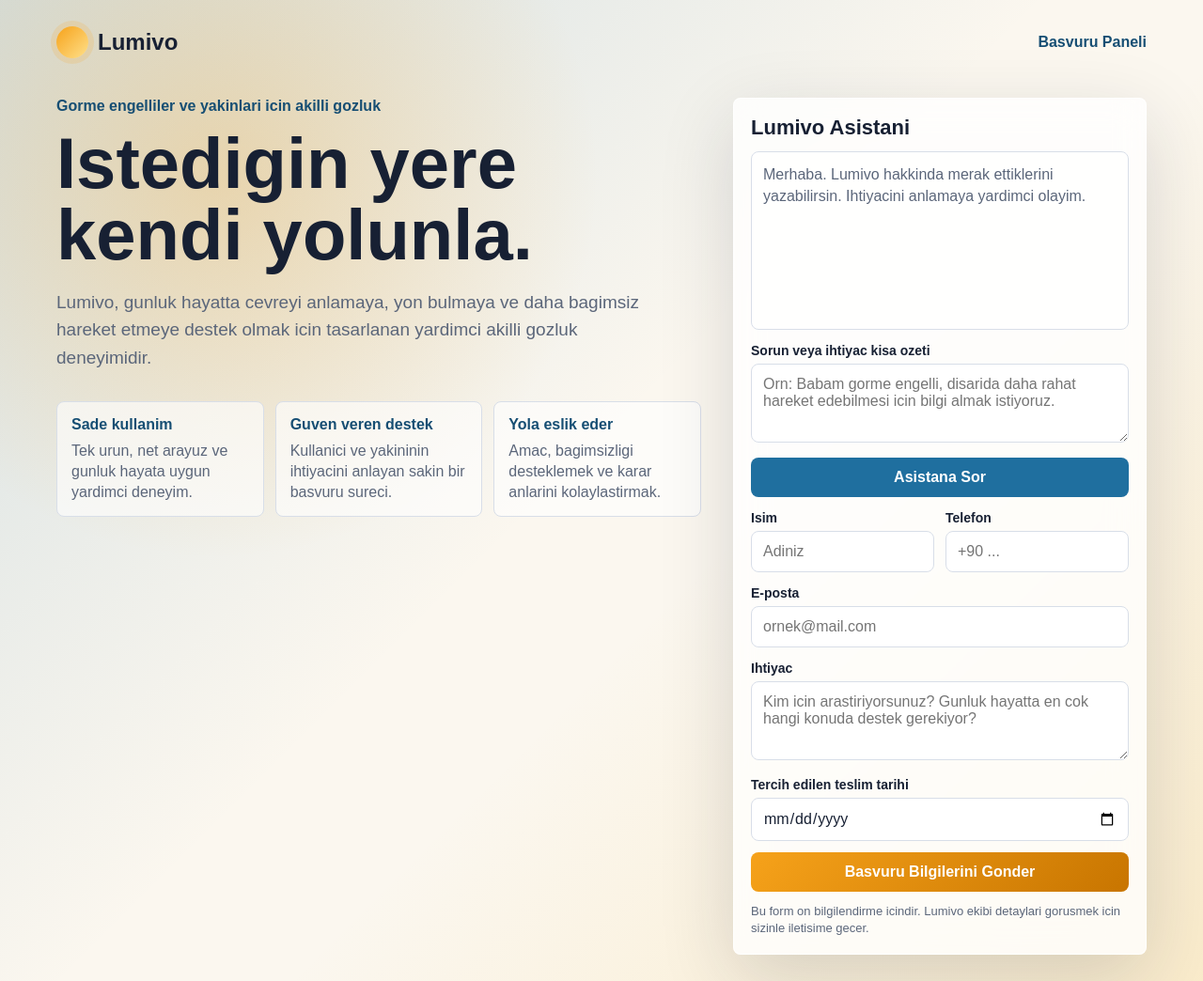
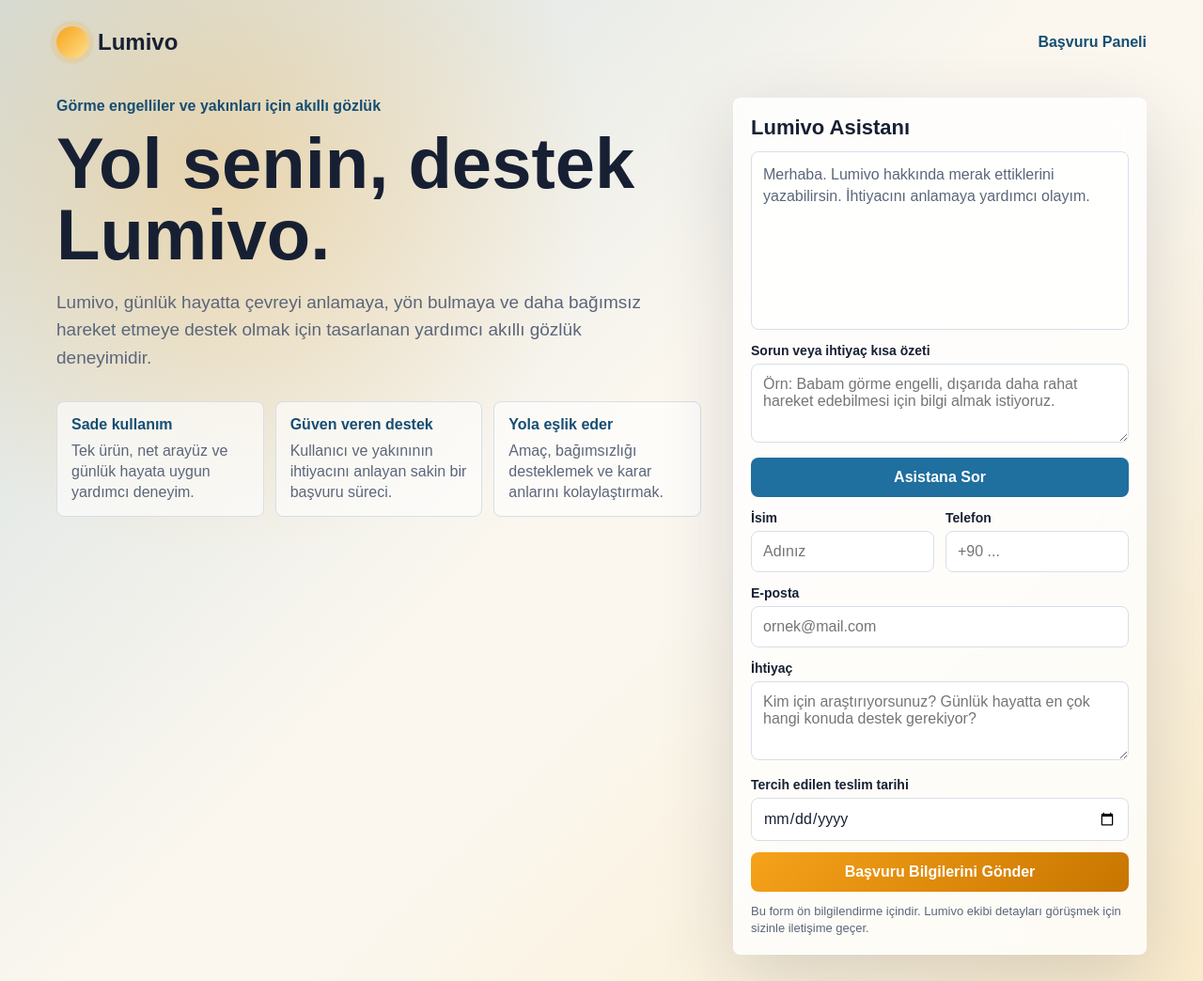
Before and after one commit to edanuray8668-creator/lumivo, a Flask app: page / in a window 1280 px wide. Shown: the whole page at 94% size. Run offline with Flask 3, Linux system fonts and the light colour scheme.

Commit message:
Fix Turkish copy and Lumivo slogan

```diff
--- a/app/routes.py
+++ b/app/routes.py
@@ -34,7 +34,7 @@ def sohbet():
             jsonify(
                 {
                     "basari": False,
-                    "hata": "Asistan su anda yanit veremiyor. Lutfen tekrar deneyin.",
+                    "hata": "Asistan şu anda yanıt veremiyor. Lütfen tekrar deneyin.",
                 }
             ),
             503,
@@ -57,7 +57,7 @@ def lead_kaydet():
             jsonify(
                 {
                     "basari": False,
-                    "hata": "Isim, telefon, e-posta ve ihtiyac bilgisi zorunludur.",
+                    "hata": "İsim, telefon, e-posta ve ihtiyaç bilgisi zorunludur.",
                 }
             ),
             400,
--- a/app/templates/index.html
+++ b/app/templates/index.html
@@ -3,7 +3,7 @@
 <head>
   <meta charset="utf-8">
   <meta name="viewport" content="width=device-width, initial-scale=1">
-  <title>Lumivo | Akilli Gozluk Asistani</title>
+  <title>Lumivo | Akıllı Gözlük Asistanı</title>
   <style>
     :root {
       color-scheme: light;
@@ -217,47 +217,47 @@
   <div class="shell">
     <header>
       <div class="brand"><span class="mark" aria-hidden="true"></span>Lumivo</div>
-      <a class="dashboard-link" href="/dashboard">Basvuru Paneli</a>
+      <a class="dashboard-link" href="/dashboard">Başvuru Paneli</a>
     </header>
 
     <main>
       <section>
-        <p class="eyebrow">Gorme engelliler ve yakinlari icin akilli gozluk</p>
-        <h1>Istedigin yere kendi yolunla.</h1>
+        <p class="eyebrow">Görme engelliler ve yakınları için akıllı gözlük</p>
+        <h1>Yol senin, destek Lumivo.</h1>
         <p class="intro">
-          Lumivo, gunluk hayatta cevreyi anlamaya, yon bulmaya ve daha bagimsiz
-          hareket etmeye destek olmak icin tasarlanan yardimci akilli gozluk deneyimidir.
+          Lumivo, günlük hayatta çevreyi anlamaya, yön bulmaya ve daha bağımsız
+          hareket etmeye destek olmak için tasarlanan yardımcı akıllı gözlük deneyimidir.
         </p>
-        <div class="product-strip" aria-label="Lumivo urun faydalari">
+        <div class="product-strip" aria-label="Lumivo ürün faydaları">
           <div class="product-item">
-            <strong>Sade kullanim</strong>
-            <span>Tek urun, net arayuz ve gunluk hayata uygun yardimci deneyim.</span>
+            <strong>Sade kullanım</strong>
+            <span>Tek ürün, net arayüz ve günlük hayata uygun yardımcı deneyim.</span>
           </div>
           <div class="product-item">
-            <strong>Guven veren destek</strong>
-            <span>Kullanici ve yakininin ihtiyacini anlayan sakin bir basvuru sureci.</span>
+            <strong>Güven veren destek</strong>
+            <span>Kullanıcı ve yakınının ihtiyacını anlayan sakin bir başvuru süreci.</span>
           </div>
           <div class="product-item">
-            <strong>Yola eslik eder</strong>
-            <span>Amac, bagimsizligi desteklemek ve karar anlarini kolaylastirmak.</span>
+            <strong>Yola eşlik eder</strong>
+            <span>Amaç, bağımsızlığı desteklemek ve karar anlarını kolaylaştırmak.</span>
           </div>
         </div>
       </section>
 
-      <section class="panel" aria-label="Lumivo sohbet ve basvuru formu">
-        <h2>Lumivo Asistani</h2>
+      <section class="panel" aria-label="Lumivo sohbet ve başvuru formu">
+        <h2>Lumivo Asistanı</h2>
         <div id="messages" class="messages">
-          <p class="message">Merhaba. Lumivo hakkinda merak ettiklerini yazabilirsin. Ihtiyacini anlamaya yardimci olayim.</p>
+          <p class="message">Merhaba. Lumivo hakkında merak ettiklerini yazabilirsin. İhtiyacını anlamaya yardımcı olayım.</p>
         </div>
 
-        <label for="mesaj">Sorun veya ihtiyac kisa ozeti</label>
-        <textarea id="mesaj" placeholder="Orn: Babam gorme engelli, disarida daha rahat hareket edebilmesi icin bilgi almak istiyoruz."></textarea>
+        <label for="mesaj">Sorun veya ihtiyaç kısa özeti</label>
+        <textarea id="mesaj" placeholder="Örn: Babam görme engelli, dışarıda daha rahat hareket edebilmesi için bilgi almak istiyoruz."></textarea>
         <button id="sorButton">Asistana Sor</button>
 
         <div class="grid-2">
           <div>
-            <label for="isim">Isim</label>
-            <input id="isim" autocomplete="name" placeholder="Adiniz">
+            <label for="isim">İsim</label>
+            <input id="isim" autocomplete="name" placeholder="Adınız">
           </div>
           <div>
             <label for="telefon">Telefon</label>
@@ -268,14 +268,14 @@
         <label for="email">E-posta</label>
         <input id="email" type="email" autocomplete="email" placeholder="ornek@mail.com">
 
-        <label for="ihtiyac">Ihtiyac</label>
-        <textarea id="ihtiyac" placeholder="Kim icin arastiriyorsunuz? Gunluk hayatta en cok hangi konuda destek gerekiyor?"></textarea>
+        <label for="ihtiyac">İhtiyaç</label>
+        <textarea id="ihtiyac" placeholder="Kim için araştırıyorsunuz? Günlük hayatta en çok hangi konuda destek gerekiyor?"></textarea>
 
         <label for="teslimTarihi">Tercih edilen teslim tarihi</label>
         <input id="teslimTarihi" type="date">
 
-        <button id="kaydetButton" class="secondary">Basvuru Bilgilerini Gonder</button>
-        <p class="note">Bu form on bilgilendirme icindir. Lumivo ekibi detaylari gorusmek icin sizinle iletisime gecer.</p>
+        <button id="kaydetButton" class="secondary">Başvuru Bilgilerini Gönder</button>
+        <p class="note">Bu form ön bilgilendirme içindir. Lumivo ekibi detayları görüşmek için sizinle iletişime geçer.</p>
       </section>
     </main>
   </div>
@@ -300,7 +300,7 @@
 
     document.querySelector("#sorButton").addEventListener("click", async () => {
       const mesaj = mesajInput.value.trim();
-      if (!mesaj) return addMessage("Lutfen once sorunuzu veya ihtiyacinizi yazin.", true);
+      if (!mesaj) return addMessage("Lütfen önce sorunuzu veya ihtiyacınızı yazın.", true);
 
       addMessage("Sen: " + mesaj, true);
       const response = await fetch("/api/sohbet", {
@@ -309,7 +309,7 @@
         body: JSON.stringify({ mesaj })
       });
       const data = await response.json();
-      addMessage(data.basari ? "Lumivo Asistani: " + data.cevap : data.hata, true);
+      addMessage(data.basari ? "Lumivo Asistanı: " + data.cevap : data.hata, true);
     });
 
     document.querySelector("#kaydetButton").addEventListener("click", async () => {
@@ -326,7 +326,7 @@
         body: JSON.stringify(payload)
       });
       const data = await response.json();
-      addMessage(data.basari ? "Basvuru bilgileriniz alindi. Lumivo ekibi sizinle iletisime gececek." : data.hata, true);
+      addMessage(data.basari ? "Başvuru bilgileriniz alındı. Lumivo ekibi sizinle iletişime geçecek." : data.hata, true);
     });
   </script>
 </body>
```
Also changed, not shown: app/services/ai_service.py (+4 -4 lines), app/templates/dashboard.html (+9 -9 lines), config.py (+9 -9 lines), README.md.
